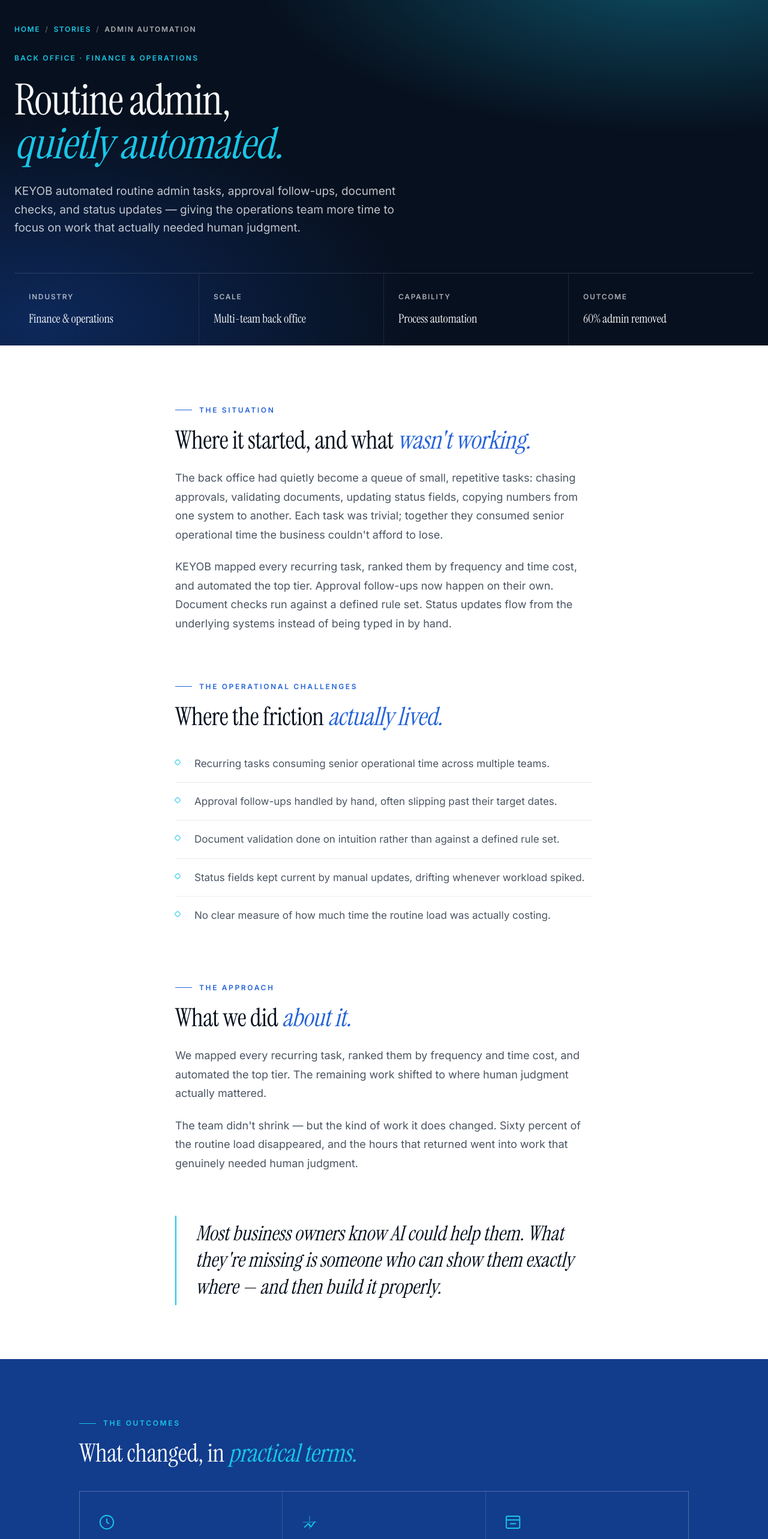
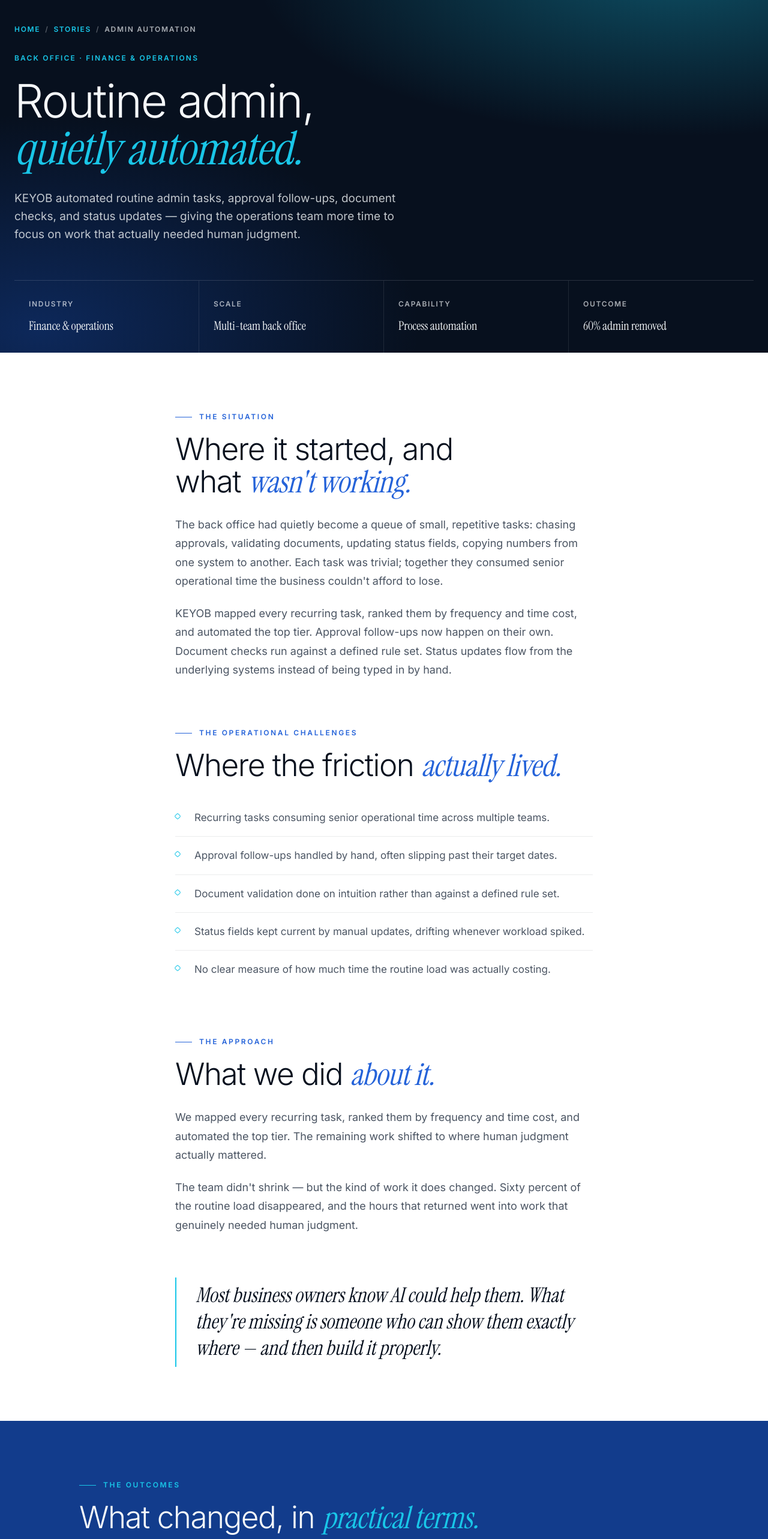
Before and after one commit to jawad14/keyob, a Next.js app: page /stories/back-office-automation in a window 1280 px wide. Shown: the part 140-2706 px from the top of the page at 60% size. Built offline with nearby package versions, Linux system fonts and the light colour scheme.

Commit message:
feat: create design system documentation and update typography styles

```diff
--- a/app/globals.css
+++ b/app/globals.css
@@ -2806,16 +2806,22 @@
   margin-bottom: 24px;
 }
 .story-shero h1 {
-  font-family: var(--keyob-serif);
-  font-weight: 300;
-  font-size: clamp(36px, 5.6vw, 76px);
+  font-family: var(--keyob-sans);
+  font-weight: 300;
+  font-size: clamp(40px, 6vw, 80px);
   line-height: 1.02;
-  letter-spacing: -.02em;
+  letter-spacing: -.03em;
   color: var(--ink-on-dark);
   max-width: 20ch;
   margin: 0;
 }
-.story-shero h1 em { font-style: italic; color: var(--keyob-cyan); font-weight: 400; }
+.story-shero h1 em {
+  font-family: var(--keyob-serif);
+  font-style: italic;
+  color: var(--keyob-cyan);
+  font-weight: 400;
+  letter-spacing: -.01em;
+}
 .story-shero-lead {
   max-width: 56ch;
   margin: 28px 0 0;
@@ -2875,15 +2881,21 @@
 .story-block { margin-bottom: 72px; }
 .story-block:last-child { margin-bottom: 0; }
 .story-article h2 {
-  font-family: var(--keyob-serif);
+  font-family: var(--keyob-sans);
+  font-weight: 300;
+  font-size: clamp(32px, 4vw, 52px);
+  line-height: 1.05;
+  letter-spacing: -.03em;
+  margin: 0 0 28px;
+  color: var(--ink);
+}
+.story-article h2 em {
+  font-family: var(--keyob-serif);
+  font-style: italic;
+  color: var(--keyob-blue);
   font-weight: 400;
-  font-size: clamp(28px, 3.6vw, 42px);
-  line-height: 1.1;
   letter-spacing: -.01em;
-  margin: 0 0 24px;
-  color: var(--ink);
-}
-.story-article h2 em { font-style: italic; color: var(--keyob-blue); }
+}
 .story-article p {
   font-family: var(--keyob-sans);
   font-size: 18px;
@@ -2936,15 +2948,21 @@
   padding: 90px 0;
 }
 .story-outcomes-section h2 {
-  font-family: var(--keyob-serif);
+  font-family: var(--keyob-sans);
+  font-weight: 300;
+  font-size: clamp(32px, 4vw, 52px);
+  line-height: 1.05;
+  letter-spacing: -.03em;
+  margin: 0 0 28px;
+  color: var(--ink-on-dark);
+}
+.story-outcomes-section h2 em {
+  font-family: var(--keyob-serif);
+  font-style: italic;
+  color: var(--keyob-cyan);
   font-weight: 400;
-  font-size: clamp(28px, 3.6vw, 42px);
-  line-height: 1.1;
   letter-spacing: -.01em;
-  margin: 0 0 24px;
-  color: var(--ink-on-dark);
-}
-.story-outcomes-section h2 em { font-style: italic; color: var(--keyob-cyan); }
+}
 .story-h2--on-dark { color: var(--ink-on-dark); }
 .story-ogrid {
   display: grid;
@@ -2976,15 +2994,21 @@
 /* HUMAN SIDE */
 .story-human { background: var(--bg-soft); padding: 90px 0; }
 .story-human h2 {
-  font-family: var(--keyob-serif);
+  font-family: var(--keyob-sans);
+  font-weight: 300;
+  font-size: clamp(32px, 4vw, 52px);
+  line-height: 1.05;
+  letter-spacing: -.03em;
+  margin: 0 0 28px;
+  color: var(--ink);
+}
+.story-human h2 em {
+  font-family: var(--keyob-serif);
+  font-style: italic;
+  color: var(--keyob-blue);
   font-weight: 400;
-  font-size: clamp(28px, 3.6vw, 42px);
-  line-height: 1.1;
   letter-spacing: -.01em;
-  margin: 0 0 24px;
-  color: var(--ink);
-}
-.story-human h2 em { font-style: italic; color: var(--keyob-blue); }
+}
 .story-human-intro {
   font-family: var(--keyob-sans);
   font-size: 18px;
@@ -3035,15 +3059,21 @@
 /* METHOD RECAP */
 .story-method { background: var(--bg-2); padding: 90px 0; }
 .story-method h2 {
-  font-family: var(--keyob-serif);
+  font-family: var(--keyob-sans);
+  font-weight: 300;
+  font-size: clamp(32px, 4vw, 52px);
+  line-height: 1.05;
+  letter-spacing: -.03em;
+  margin: 0 0 28px;
+  color: var(--ink);
+}
+.story-method h2 em {
+  font-family: var(--keyob-serif);
+  font-style: italic;
+  color: var(--keyob-blue);
   font-weight: 400;
-  font-size: clamp(28px, 3.6vw, 42px);
-  line-height: 1.1;
   letter-spacing: -.01em;
-  margin: 0 0 24px;
-  color: var(--ink);
-}
-.story-method h2 em { font-style: italic; color: var(--keyob-blue); }
+}
 .story-msteps {
   display: grid;
   grid-template-columns: repeat(5, 1fr);
@@ -3078,15 +3108,21 @@
 /* FAQ */
 .story-faq { background: var(--bg-soft); padding: 90px 0; }
 .story-faq h2 {
-  font-family: var(--keyob-serif);
+  font-family: var(--keyob-sans);
+  font-weight: 300;
+  font-size: clamp(32px, 4vw, 52px);
+  line-height: 1.05;
+  letter-spacing: -.03em;
+  margin: 0 0 28px;
+  color: var(--ink);
+}
+.story-faq h2 em {
+  font-family: var(--keyob-serif);
+  font-style: italic;
+  color: var(--keyob-blue);
   font-weight: 400;
-  font-size: clamp(28px, 3.6vw, 42px);
-  line-height: 1.1;
   letter-spacing: -.01em;
-  margin: 0 0 24px;
-  color: var(--ink);
-}
-.story-faq h2 em { font-style: italic; color: var(--keyob-blue); }
+}
 .story-faq-list { max-width: 840px; margin: 40px auto 0; }
 .story-faq-item { border-bottom: 1px solid var(--line); }
 .story-faq-q {
@@ -3129,15 +3165,21 @@
 /* RELATED */
 .story-related { background: var(--bg-2); padding: 90px 0; }
 .story-related h2 {
-  font-family: var(--keyob-serif);
+  font-family: var(--keyob-sans);
+  font-weight: 300;
+  font-size: clamp(32px, 4vw, 52px);
+  line-height: 1.05;
+  letter-spacing: -.03em;
+  margin: 0 0 28px;
+  color: var(--ink);
+}
+.story-related h2 em {
+  font-family: var(--keyob-serif);
+  font-style: italic;
+  color: var(--keyob-blue);
   font-weight: 400;
-  font-size: clamp(28px, 3.6vw, 42px);
-  line-height: 1.1;
   letter-spacing: -.01em;
-  margin: 0 0 24px;
-  color: var(--ink);
-}
-.story-related h2 em { font-style: italic; color: var(--keyob-blue); }
+}
 .story-rgrid {
   display: grid;
   grid-template-columns: repeat(3, 1fr);
@@ -3210,16 +3252,22 @@
 }
 .story-cta-inner { position: relative; z-index: 2; }
 .story-cta h2 {
-  font-family: var(--keyob-serif);
-  font-weight: 300;
-  font-size: clamp(34px, 5vw, 68px);
-  line-height: 1.04;
-  letter-spacing: -.02em;
-  max-width: 16ch;
+  font-family: var(--keyob-sans);
+  font-weight: 300;
+  font-size: clamp(36px, 5vw, 64px);
+  line-height: 1.05;
+  letter-spacing: -.03em;
+  max-width: 18ch;
   margin: 0 auto 20px;
   color: var(--ink-on-dark);
 }
-.story-cta h2 em { font-style: italic; color: var(--keyob-cyan); font-weight: 400; }
+.story-cta h2 em {
+  font-family: var(--keyob-serif);
+  font-style: italic;
+  color: var(--keyob-cyan);
+  font-weight: 400;
+  letter-spacing: -.01em;
+}
 .story-cta p {
   font-family: var(--keyob-sans);
   font-size: 17px;
```
Also changed, not shown: 1 other file (tests, documents, lock files or other folders).
